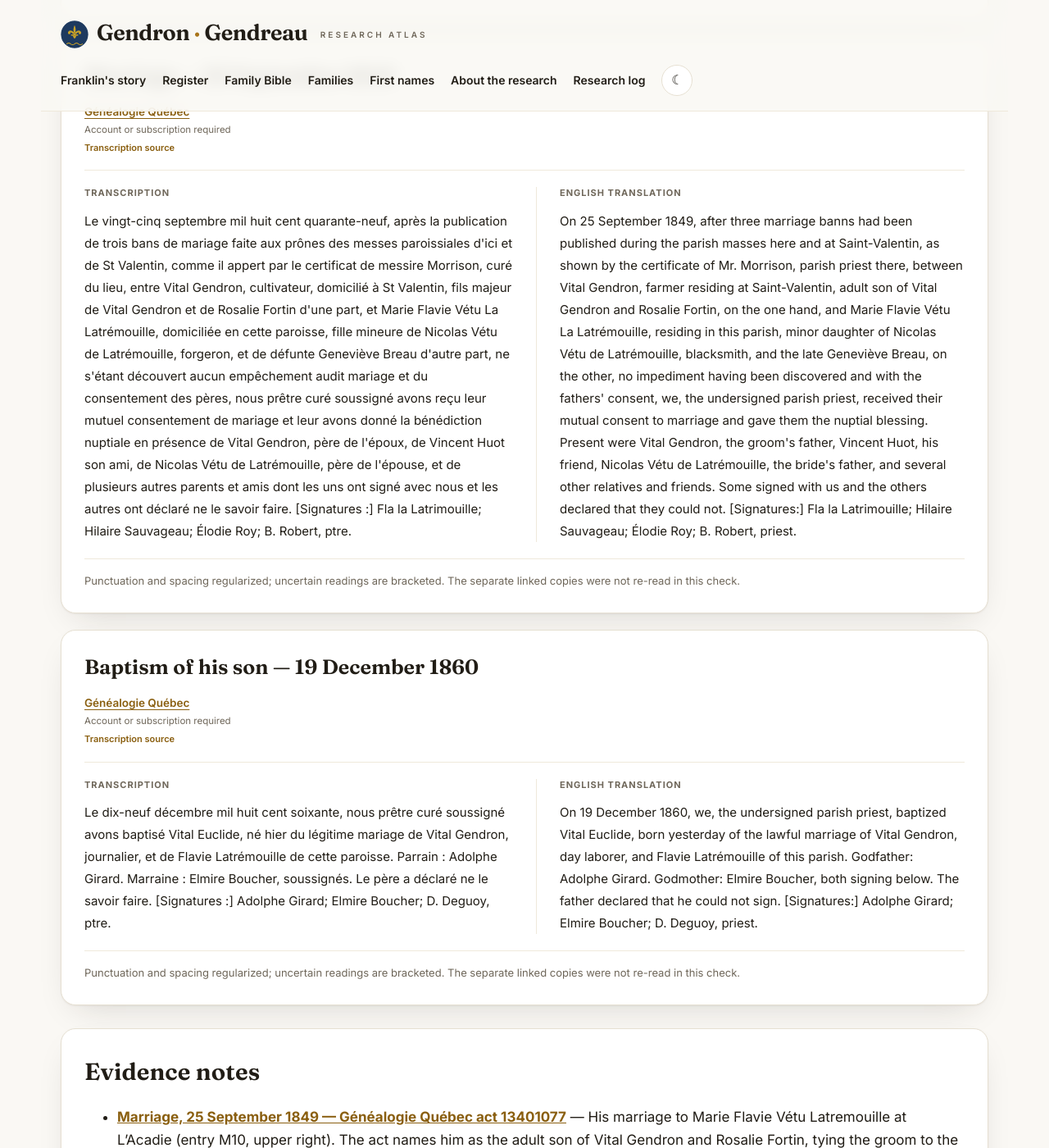
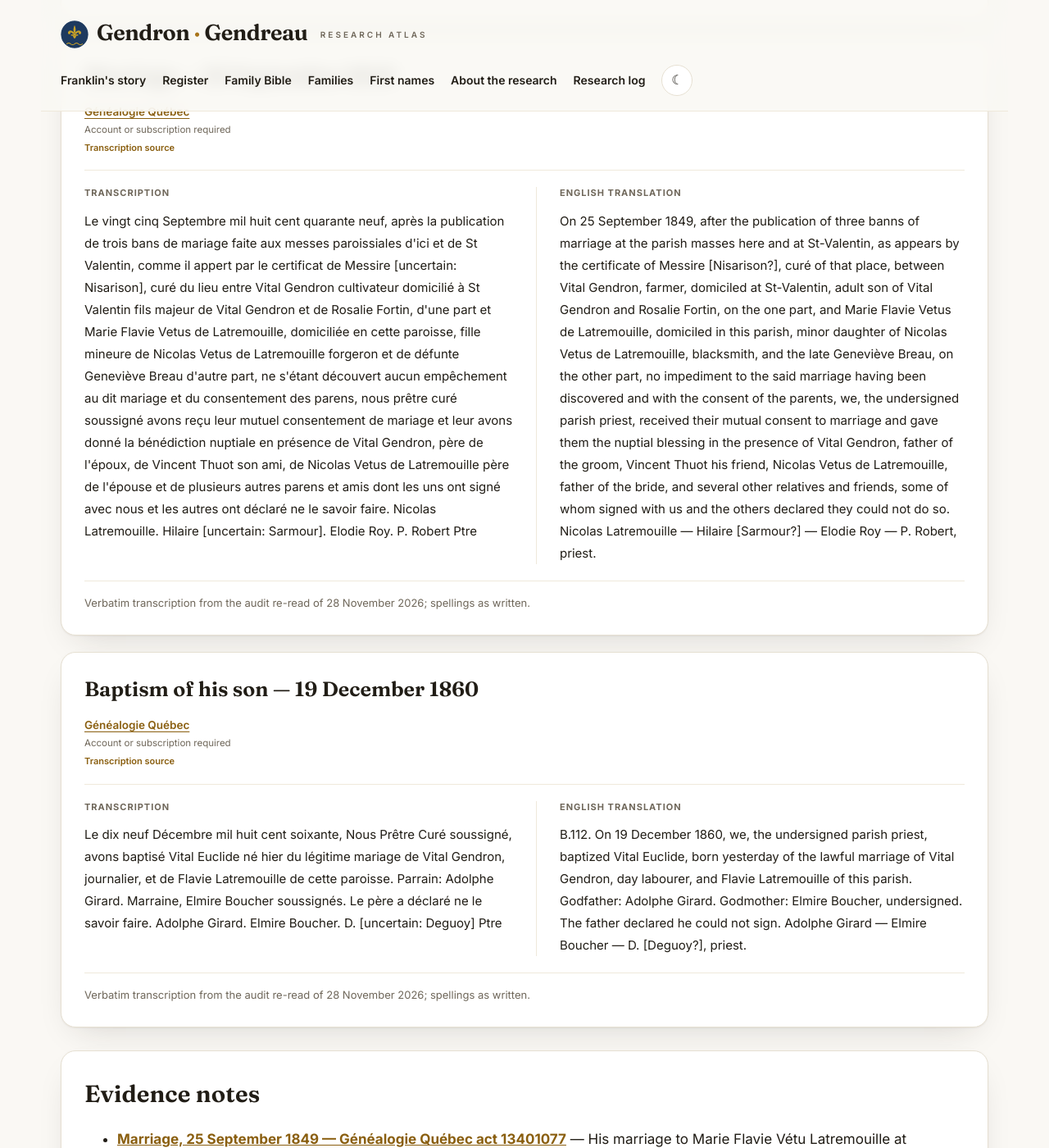
Before and after one commit to vetharmon/gendron-research, a Jekyll site: the page built from _candidates/c180.md, in a window 1280 px wide and 1400 px high, scrolled down 1679 px. Shown: the whole window at 82% size. Built offline with Jekyll 4.4.1, drawn with Linux system fonts in a browser that asks for light colours; some of the changed text lies outside the part shown.

Commit message:
Document audit wave 80 — C180: sources verified and transcribed

```diff
--- a/_candidates/c180.md
+++ b/_candidates/c180.md
@@ -16,52 +16,54 @@ sources:
 - label: LAFRANCE baptism (act 3245011)
   url: https://www.genealogiequebec.com/Membership/LAFRANCE/acte/3245011
   access: Account or subscription required
-  provenance: Original register image read on 23 November 2026. The baptism records birth on the preceding day and names Vital Gendron and Rosalie Fortin as parents.
+  provenance: Original register image read on 23 November 2026. The baptism records birth on the preceding day and names Vital Gendron and Rosalie Fortin as parents. Re-read and verified 28 November 2026 — this copy numbers the act B385 and names the godmother Thérèse Leblanc; the parish copy numbers it B85 and names her Therese Fortin.
   document_id: act-3245011
   document_primary: true
   document_title: Baptism — 29 March 1826
   document_note: ''
-  transcription: Le vingt-neuf mars mil huit cent vingt-six, nous prêtre soussigné avons baptisé Vital, né le jour précédent du légitime mariage de Vital Gendron, cultivateur, et de Rosalie Fortin de cette paroisse. Le parrain a été Jean Baptiste Leblanc et la marraine Thérèse Lalonde, qui n'ont su signer. J. E. Morisset, ptre.
-  translation: On 29 March 1826, we, the undersigned priest, baptized Vital, born the previous day of the lawful marriage of Vital Gendron, farmer, and Rosalie Fortin of this parish. The godfather was Jean Baptiste Leblanc and the godmother Thérèse Lalonde; they could not sign. J. E. Morisset, priest.
+  transcription: "Le vingt neuf mars mil huit cent vingt six Nous Prêtre soussigné avons baptisé Vital né le jour précédant du légitime mariage de Vital Gendron Cultivateur et de Rosalie Fortin de cette paroisse. Le Parrain a été Jean Baptiste Leblanc et la marraine Thérèse Leblanc qui n'ont su signer. J. E. [uncertain: Morisset] Ptre"
+  translation: "On 29 March 1826, we, the undersigned priest, baptized Vital, born the previous day of the lawful marriage of Vital Gendron, farmer, and Rosalie Fortin of this parish. The godfather was Jean Baptiste Leblanc and the godmother Thérèse Leblanc, who could not sign. J. E. [Morisset?], priest."
   text_language: fr
   text_type: transcription
-  text_note: Punctuation and spacing regularized; uncertain readings are bracketed. The separate linked copies were not re-read in this check.
+  text_note: "Verbatim transcription from the audit re-read of 28 November 2026; spellings as written."
 - label: Généalogie Québec
   url: https://www.genealogiequebec.com/Membership/LAFRANCE/img/acte/3245011
   access: Account or subscription required
-  provenance: Recorded in the source research notes.
+  provenance: Recorded in the source research notes. Identity-checked 28 November 2026 — this direct-image link serves the same image as the act page (d1p_02350434.jpg) and carries the same transcription.
+  transcription: "Le vingt neuf mars mil huit cent vingt six Nous Prêtre soussigné avons baptisé Vital né le jour précédant du légitime mariage de Vital Gendron Cultivateur et de Rosalie Fortin de cette paroisse. Le Parrain a été Jean Baptiste Leblanc et la marraine Thérèse Leblanc qui n'ont su signer. J. E. [uncertain: Morisset] Ptre"
   document_id: act-3245011
   document_primary: false
 - label: Généalogie Québec
   url: https://www.genealogiequebec.com/Membership/LAFRANCE/img/acte/13401077
   access: Account or subscription required
-  provenance: Original register image read on 23 November 2026. The groom is an adult farmer of Saint-Valentin, explicitly son of Vital Gendron and Rosalie Fortin; the bride is a minor. Her mother is written Breau in this copy.
+  provenance: Original register image read on 23 November 2026. The groom is an adult farmer of Saint-Valentin, explicitly son of Vital Gendron and Rosalie Fortin; the bride is a minor. Her mother is written Breau in this copy. Re-read and verified 28 November 2026 — the act writes the bride and her father with the form Vetus de Latremouille, and the bride's late mother as Geneviève Breau, where the LAFRANCE index gives Brault.
   document_id: act-13401077
   document_primary: true
   document_title: Marriage — 25 September 1849
   document_note: ''
-  transcription: Le vingt-cinq septembre mil huit cent quarante-neuf, après la publication de trois bans de mariage faite aux prônes des messes paroissiales d'ici et de St Valentin, comme il appert par le certificat de messire Morrison, curé du lieu, entre Vital Gendron, cultivateur, domicilié à St Valentin, fils majeur de Vital Gendron et de Rosalie Fortin d'une part, et Marie Flavie Vétu La Latrémouille, domiciliée en cette paroisse, fille mineure de Nicolas Vétu de Latrémouille, forgeron, et de défunte Geneviève Breau d'autre part, ne s'étant découvert aucun empêchement audit mariage et du consentement des pères, nous prêtre curé soussigné avons reçu leur mutuel consentement de mariage et leur avons donné la bénédiction nuptiale en présence de Vital Gendron, père de l'époux, de Vincent Huot son ami, de Nicolas Vétu de Latrémouille, père de l'épouse, et de plusieurs autres parents et amis dont les uns ont signé avec nous et les autres ont déclaré ne le savoir faire. [Signatures :] Fla la Latrimouille; Hilaire Sauvageau; Élodie Roy; B. Robert, ptre.
-  translation: On 25 September 1849, after three marriage banns had been published during the parish masses here and at Saint-Valentin, as shown by the certificate of Mr. Morrison, parish priest there, between Vital Gendron, farmer residing at Saint-Valentin, adult son of Vital Gendron and Rosalie Fortin, on the one hand, and Marie Flavie Vétu La Latrémouille, residing in this parish, minor daughter of Nicolas Vétu de Latrémouille, blacksmith, and the late Geneviève Breau, on the other, no impediment having been discovered and with the fathers' consent, we, the undersigned parish priest, received their mutual consent to marriage and gave them the nuptial blessing. Present were Vital Gendron, the groom's father, Vincent Huot, his friend, Nicolas Vétu de Latrémouille, the bride's father, and several other relatives and friends. Some signed with us and the others declared that they could not. [Signatures:] Fla la Latrimouille; Hilaire Sauvageau; Élodie Roy; B. Robert, priest.
+  transcription: "Le vingt cinq Septembre mil huit cent quarante neuf, après la publication de trois bans de mariage faite aux messes paroissiales d'ici et de St Valentin, comme il appert par le certificat de Messire [uncertain: Nisarison], curé du lieu entre Vital Gendron cultivateur domicilié à St Valentin fils majeur de Vital Gendron et de Rosalie Fortin, d'une part et Marie Flavie Vetus de Latremouille, domiciliée en cette paroisse, fille mineure de Nicolas Vetus de Latremouille forgeron et de défunte Geneviève Breau d'autre part, ne s'étant découvert aucun empêchement au dit mariage et du consentement des parens, nous prêtre curé soussigné avons reçu leur mutuel consentement de mariage et leur avons donné la bénédiction nuptiale en présence de Vital Gendron, père de l'époux, de Vincent Thuot son ami, de Nicolas Vetus de Latremouille père de l'épouse et de plusieurs autres parens et amis dont les uns ont signé avec nous et les autres ont déclaré ne le savoir faire. Nicolas Latremouille. Hilaire [uncertain: Sarmour]. Elodie Roy. P. Robert Ptre"
+  translation: "On 25 September 1849, after the publication of three banns of marriage at the parish masses here and at St-Valentin, as appears by the certificate of Messire [Nisarison?], curé of that place, between Vital Gendron, farmer, domiciled at St-Valentin, adult son of Vital Gendron and Rosalie Fortin, on the one part, and Marie Flavie Vetus de Latremouille, domiciled in this parish, minor daughter of Nicolas Vetus de Latremouille, blacksmith, and the late Geneviève Breau, on the other part, no impediment to the said marriage having been discovered and with the consent of the parents, we, the undersigned parish priest, received their mutual consent to marriage and gave them the nuptial blessing in the presence of Vital Gendron, father of the groom, Vincent Thuot his friend, Nicolas Vetus de Latremouille, father of the bride, and several other relatives and friends, some of whom signed with us and the others declared they could not do so. Nicolas Latremouille — Hilaire [Sarmour?] — Elodie Roy — P. Robert, priest."
   text_language: fr
   text_type: transcription
-  text_note: Punctuation and spacing regularized; uncertain readings are bracketed. The separate linked copies were not re-read in this check.
+  text_note: "Verbatim transcription from the audit re-read of 28 November 2026; spellings as written."
 - label: Généalogie Québec
   url: https://www.genealogiequebec.com/Membership/LAFRANCE/img/acte/5494863
   access: Account or subscription required
-  provenance: Original register image read on 23 November 2026. The child is born the preceding day, the father is a day laborer, and his inability to sign is explicitly recorded. The margin number is B112, not B114.
+  provenance: Original register image read on 23 November 2026. The child is born the preceding day, the father is a day laborer, and his inability to sign is explicitly recorded. The margin number is B112, not B114. Re-read and verified 28 November 2026.
   document_id: act-5494863
   document_primary: true
   document_title: Baptism of his son — 19 December 1860
   document_note: ''
-  transcription: 'Le dix-neuf décembre mil huit cent soixante, nous prêtre curé soussigné avons baptisé Vital Euclide, né hier du légitime mariage de Vital Gendron, journalier, et de Flavie Latrémouille de cette paroisse. Parrain : Adolphe Girard. Marraine : Elmire Boucher, soussignés. Le père a déclaré ne le savoir faire. [Signatures :] Adolphe Girard; Elmire Boucher; D. Deguoy, ptre.'
-  translation: 'On 19 December 1860, we, the undersigned parish priest, baptized Vital Euclide, born yesterday of the lawful marriage of Vital Gendron, day laborer, and Flavie Latrémouille of this parish. Godfather: Adolphe Girard. Godmother: Elmire Boucher, both signing below. The father declared that he could not sign. [Signatures:] Adolphe Girard; Elmire Boucher; D. Deguoy, priest.'
+  transcription: "Le dix neuf Décembre mil huit cent soixante, Nous Prêtre Curé soussigné, avons baptisé Vital Euclide né hier du légitime mariage de Vital Gendron, journalier, et de Flavie Latremouille de cette paroisse. Parrain: Adolphe Girard. Marraine, Elmire Boucher soussignés. Le père a déclaré ne le savoir faire. Adolphe Girard. Elmire Boucher. D. [uncertain: Deguoy] Ptre"
+  translation: "B.112. On 19 December 1860, we, the undersigned parish priest, baptized Vital Euclide, born yesterday of the lawful marriage of Vital Gendron, day labourer, and Flavie Latremouille of this parish. Godfather: Adolphe Girard. Godmother: Elmire Boucher, undersigned. The father declared he could not sign. Adolphe Girard — Elmire Boucher — D. [Deguoy?], priest."
   text_language: fr
   text_type: transcription
-  text_note: Punctuation and spacing regularized; uncertain readings are bracketed. The separate linked copies were not re-read in this check.
+  text_note: "Verbatim transcription from the audit re-read of 28 November 2026; spellings as written."
 - label: FamilySearch register image (LAFRANCE act 3245011)
   url: https://www.familysearch.org/ark:/61903/3:1:3QS7-8993-HS8N
   access: Free FamilySearch account
-  provenance: Quebec, Catholic Parish Registers, 1621-1979 — image 409, DGS 5469562. Matched to the LAFRANCE act on name, date and parents (12 Nov 2026).
+  provenance: Quebec, Catholic Parish Registers, 1621-1979 — image 409, DGS 5469562. Matched to the LAFRANCE act on name, date and parents (12 Nov 2026). Re-read and verified 28 November 2026 — image 409 of 553, film 005469562, act B85, one of four baptisms dated 29 March 1826 on the image; this copy names the godmother Therese Fortin, against Thérèse Leblanc in the civil copy.
+  transcription: "B 85 — Vital Gendron. Le vingt neuf mars mil huit cent vingt six Nous Prêtre soussigné avons baptisé Vital né le jour précédent du légitime mariage de Vital Gendron Cultivateur et de Rosalie Fortin de cette paroisse. Le Parrain a été Jean Baptiste Leblanc et la marraine Therese Fortin qui n'ont su signer. J.C. Morissette Ptre"
   document_id: act-3245011
   document_primary: false
 filenames:
```
